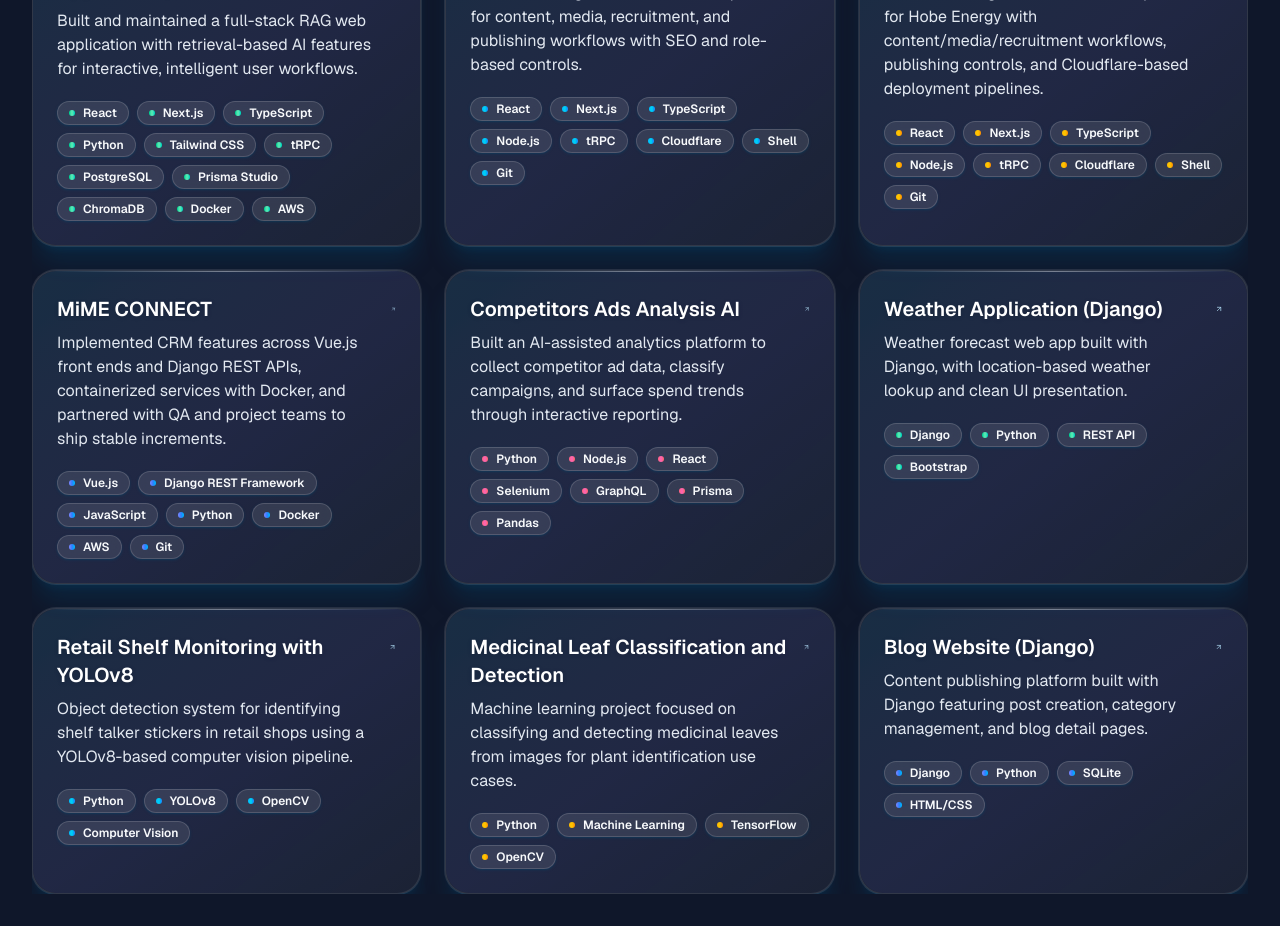
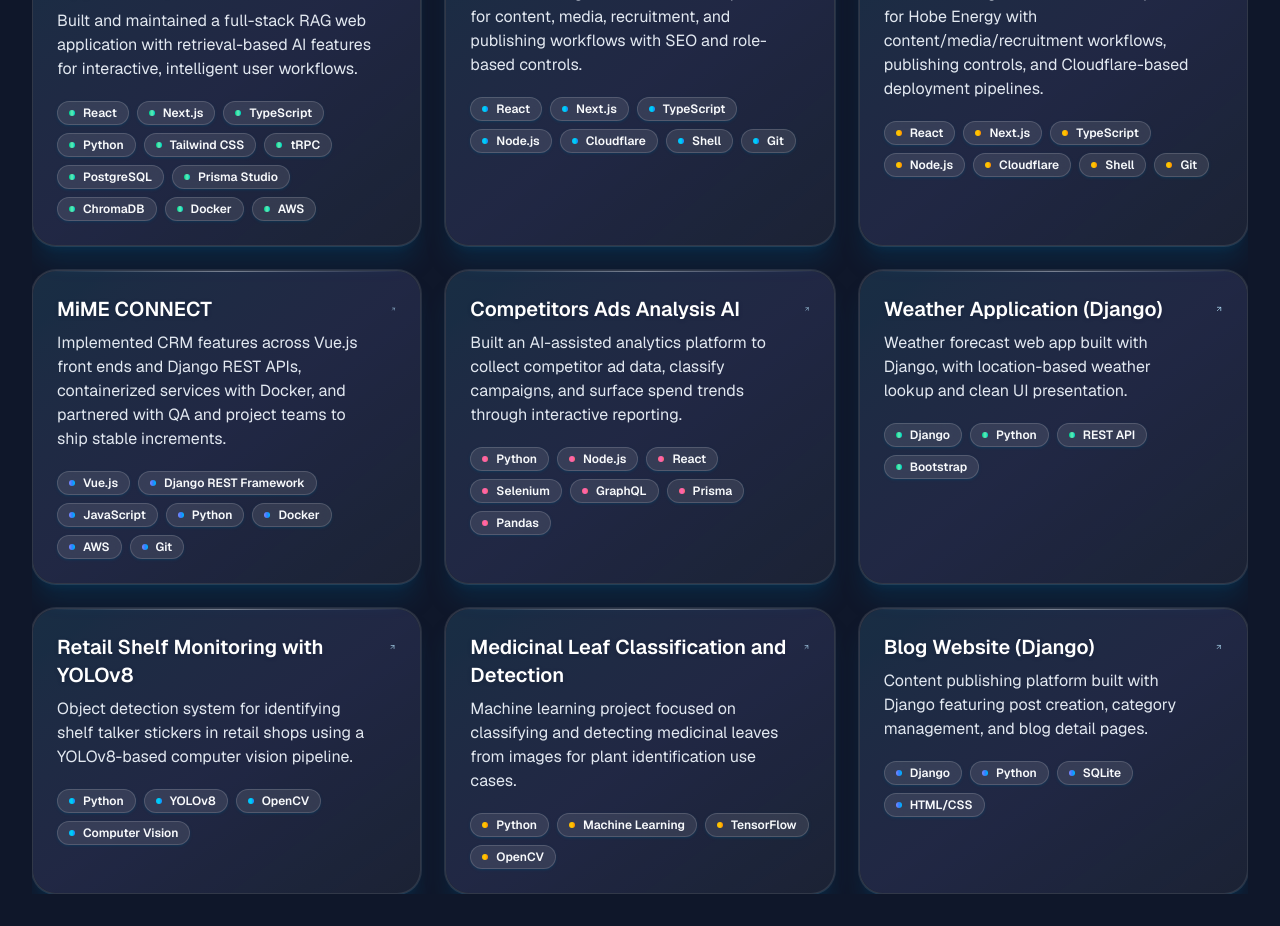
Before and after one commit to sourov526/Sourov-Portfolio, a Next.js app: page / in a window 1280 px wide. Shown: the part 2480-3406 px from the top of the page. Built offline with nearby package versions, Linux system fonts and the light colour scheme.

Commit message:
Remove 'tRPC' from tech stack in projects

```diff
--- a/src/data/projects.ts
+++ b/src/data/projects.ts
@@ -27,13 +27,13 @@ export const projects: Project[] = [
     name: "BC-Corporate CMS",
     description:
       "Built a multilingual CMS and admin platform for content, media, recruitment, and publishing workflows with SEO and role-based controls.",
-    techStack: ["React", "Next.js", "TypeScript", "Node.js", "tRPC", "Cloudflare", "Shell", "Git"],
+    techStack: ["React", "Next.js", "TypeScript", "Node.js", "Cloudflare", "Shell", "Git"],
   },
   {
     name: "Hobe Energy",
     description:
       "Built a multilingual CMS and admin platform for Hobe Energy with content/media/recruitment workflows, publishing controls, and Cloudflare-based deployment pipelines.",
-    techStack: ["React", "Next.js", "TypeScript", "Node.js", "tRPC", "Cloudflare", "Shell", "Git"],
+    techStack: ["React", "Next.js", "TypeScript", "Node.js", "Cloudflare", "Shell", "Git"],
   },
   {
     name: "MiME CONNECT",
```
